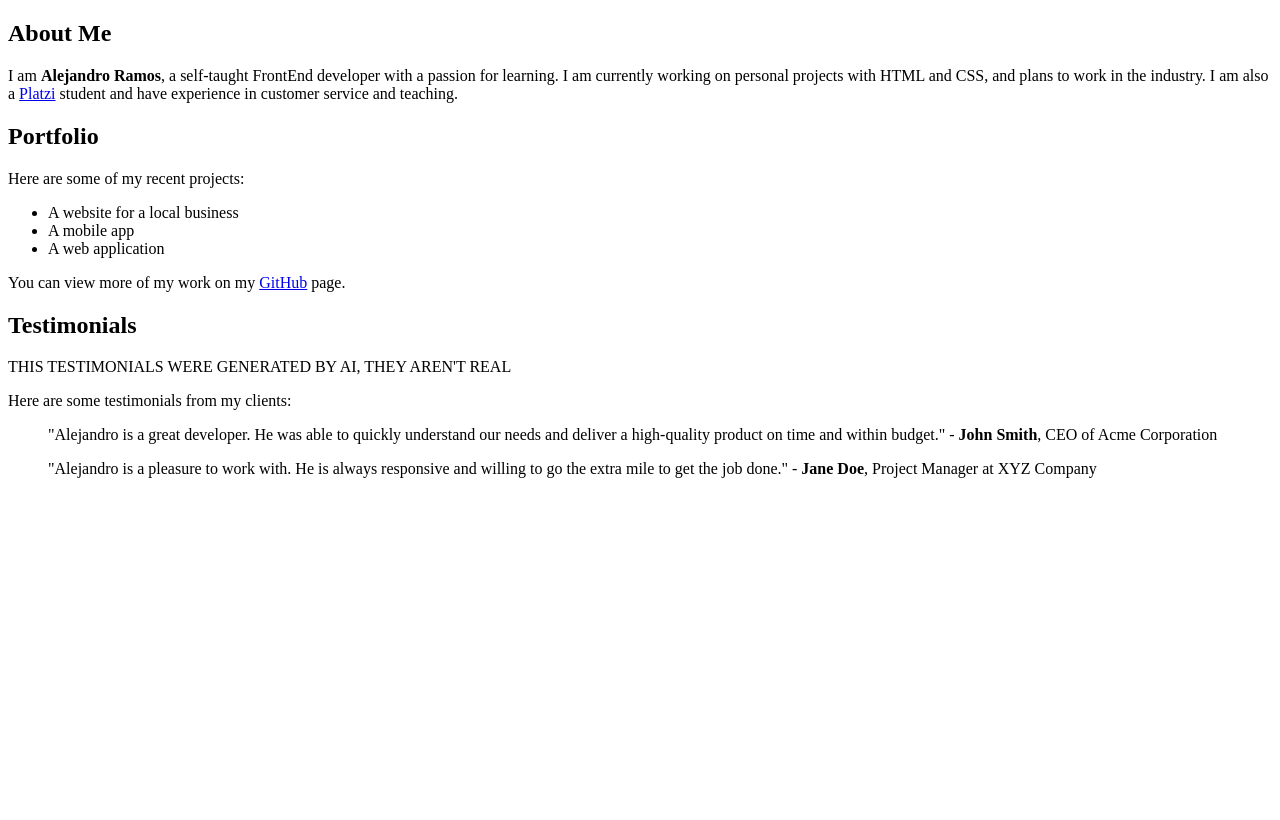
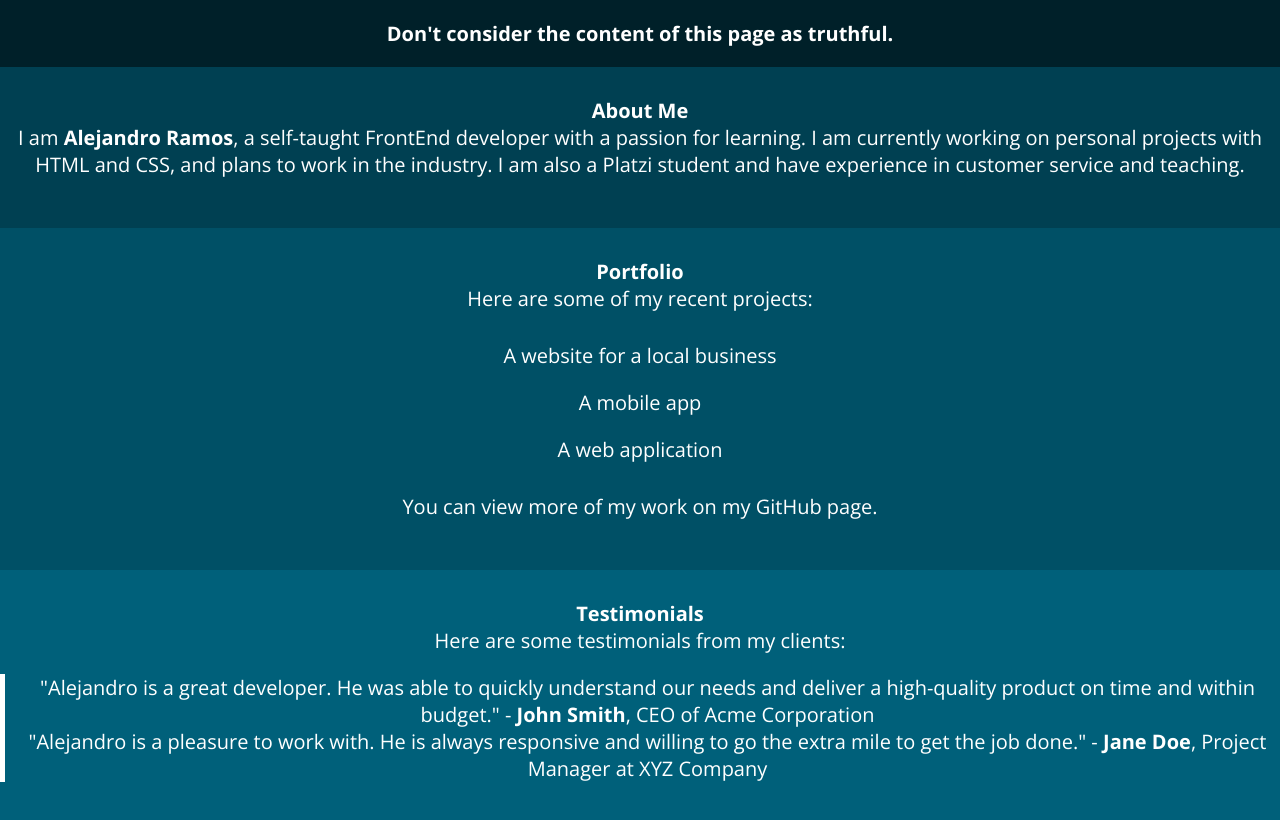
Before and after one commit to ralerv/AI-website, a plain HTML site: page bard/index.html in a window 1280 px wide. Drawn offline with nearby package versions, Linux system fonts and the light colour scheme.

Commit message:
both pages first styles and fixes

```diff
--- a/bard/index.html
+++ b/bard/index.html
@@ -5,8 +5,11 @@
     <meta http-equiv="X-UA-Compatible" content="IE=edge">
     <meta name="viewport" content="width=device-width, initial-scale=1.0">
     <title>AI Website with Google Bard - Ralerv</title>
+    <link href="https://fonts.googleapis.com/css2?family=Open+Sans:ital,wght@0,300;0,400;0,500;0,700;0,800;1,400&amp;display=swap" rel="stylesheet">
+    <link rel="stylesheet" type="text/css" href="./styles.css">
 </head>
 <body>
+    <h1 id="alert-text">Don't consider the content of this page as truthful.</h1>
     <div class="about-me">
         <h2 class="heading">About Me</h2>
         <p class="paragraph">
@@ -31,7 +34,6 @@
 
       <div class="testimonials">
         <h2 class="heading">Testimonials</h2>
-        <p id="alert-text">THIS TESTIMONIALS WERE GENERATED BY AI, THEY AREN'T REAL</p>
         <p class="paragraph">
           Here are some testimonials from my clients:
           <blockquote class="quote">
--- /dev/null
+++ b/bard/styles.css
@@ -0,0 +1,124 @@
+:root {
+    --dark-jungle-green: #002029;
+    --dark-jungle-green-transparency: #3D002029;
+    --gunmetal: #00303D;
+    --midnight-green: #004052;
+    --eagle-green: #005066;
+    --blue-sapphire: #00607A;
+    --xlg: 3.2rem;
+    --lg: 2.6rem;
+    --medium: 2rem;
+    --short-transition-time: 0.2s;
+    --normal-transition-time: 0.5s;
+  }
+
+  * {
+    box-sizing: border-box;
+    margin: 0;
+    padding: 0;
+  }
+
+  html {
+    scroll-behavior: smooth;
+    font-size: var(--medium);
+    font-size: 62.5%;
+    font-family: 'Silkscreen', cursive;
+  }
+
+  body {
+    font-family: 'Open Sans', sans-serif;
+    background-color: var(--dark-jungle-green);
+    color: white;
+    font-size: var(--medium);
+  }
+
+  h1 {
+    font-size: var(--medium);
+    font-weight: 700;
+    margin: 20px auto;
+  }
+
+  #alert-text{
+    display: flex;
+    justify-content: center;
+    align-items: center;
+    text-align: center;
+  }
+
+  p {
+    margin-bottom: var(--medium);
+    text-align: center;
+  }
+
+  a {
+    color: white;
+    text-decoration: none;
+    text-align: center;
+  }
+
+  .about-me {
+    padding: 3rem 0;
+    background-color: var(--midnight-green);
+    text-align: center;
+  }
+
+  .heading {
+    color: white;
+    font-size: var(--medium);
+    font-weight: 700;
+    text-align: center;
+  }
+
+  .paragraph {
+    margin-bottom: var(--medium);
+    text-align: center;
+  }
+
+  .portfolio {
+    padding: 3rem 0;
+    background-color: var(--eagle-green);
+    text-align: center;
+  }
+
+  .list {
+    list-style-type: none;
+    margin-left: 0;
+    text-align: center;
+  }
+
+  .item {
+    padding: 1rem 0;
+    text-align: center;
+  }
+
+  .link {
+    color: white;
+    text-decoration: none;
+    text-align: center;
+  }
+
+  .testimonials {
+    padding: 3rem 0;
+    background-color: var(--blue-sapphire);
+    text-align: center;
+  }
+
+  .alert-text {
+    color: white;
+    font-size: var(--medium);
+    font-weight: 600;
+    background-color: var(--gunmetal);
+    padding: 0.5rem 1rem;
+    margin-top: 1rem;
+    text-align: center;
+  }
+
+  .quote {
+    border-left: 5px solid white;
+    padding-left: 1rem;
+    text-align: center;
+  }
+
+  .highlight {
+    color: white;
+  }
--- /dev/null
+++ b/bingchat/styles.css
@@ -0,0 +1,84 @@
+:root {
+    --dark-jungle-green: #002029;
+    --dark-jungle-green-transparency: #3D002029;
+    --gunmetal: #00303D;
+    --midnight-green: #004052;
+    --eagle-green: #005066;
+    --blue-sapphire: #00607A;
+    --xlg: 3.2rem;
+    --lg: 2.6rem;
+    --medium: 2rem;
+    --short-transition-time: 0.2s;
+    --normal-transition-time: 0.5s;
+  }
+
+  * {
+    box-sizing: border-box;
+    margin: 0;
+    padding: 0;
+  }
+
+  html {
+    scroll-behavior: smooth;
+    font-size: 62.5%;
+    font-family: 'Silkscreen', cursive;
+    font-family: 'Open Sans', sans-serif;
+    color: white;
+  }
+
+  .about-me, .education, .projects, .skills{
+    min-height: 50vh;
+    display: flex;
+    flex-direction: column;
+    justify-content: center;
+    align-items: center;
+    text-align: center;
+  }
+
+  .about-me{
+    background-color: var(--dark-jungle-green);
+  }
+
+  .about-me__title{
+    font-size: var(--xlg);
+  }
+
+  .about-me__description{
+    font-size: var(--medium);
+  }
+
+  .education__title{
+    font-size: var(--xlg);
+  }
+
+  .education__item{
+    font-size: var(--medium);
+  }
+
+  .skills__title{
+    font-size: var(--xlg);
+  }
+
+  .skills__item{
+    font-size: var(--medium);
+  }
+
+  .projects__title{
+    font-size: var(--xlg);
+  }
+
+  .projects__item{
+    font-size: var(--medium);
+  }
+
+  .education{
+    background-color: var(--gunmetal);
+  }
+
+  .skills{
+    background-color: var(--midnight-green);
+  }
+
+  .projects{
+    background-color: var(--eagle-green);
+  }
```
Also changed, not shown: bingchat/index.html (+2 -0 lines), index.html (+1 -1 lines).
